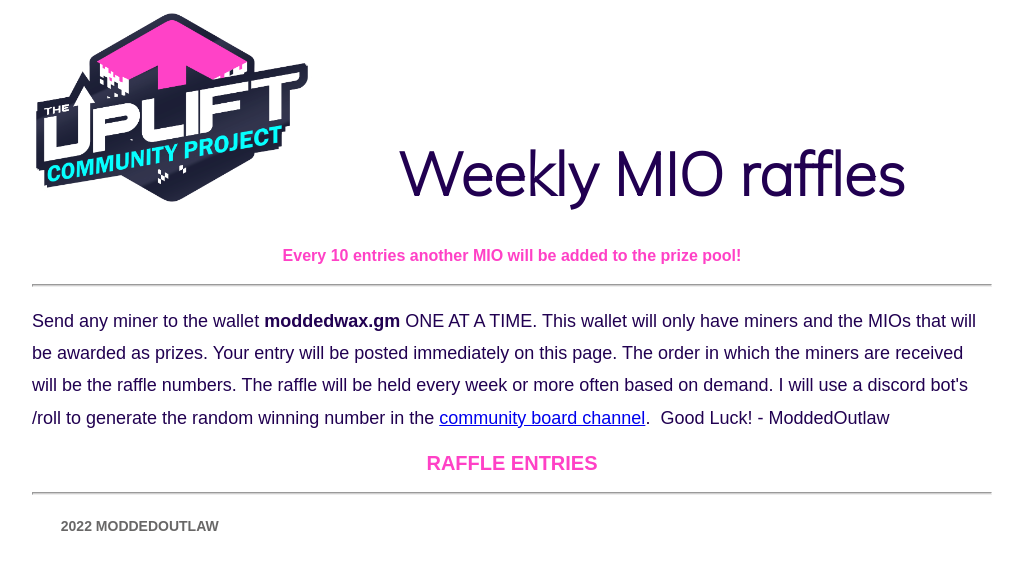
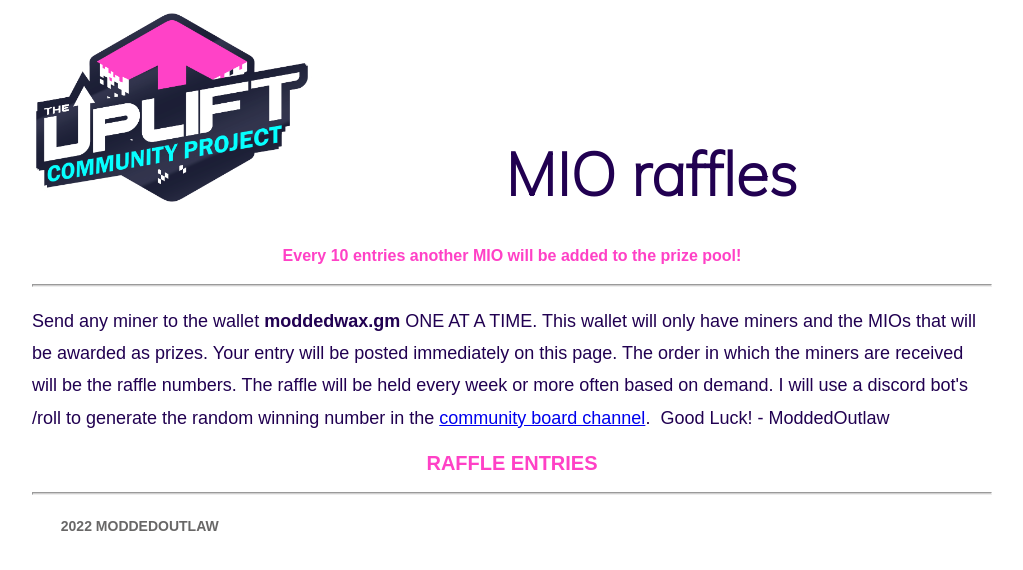
Before and after one commit to ModdedOutlaw/Raffle, a plain HTML site: page index.html in a window 1280 px wide. Shown: the whole page, without its empty margins (128-1151 px from the left). Drawn offline with Linux system fonts and the light colour scheme; no server answers.

Commit message:
Update index.html

```diff
--- a/index.html
+++ b/index.html
@@ -24,7 +24,7 @@
 
   <!-- Identity details -->
   <section class="profileHeader">
-    <h1>Weekly MIO raffles</h1>
+    <h1>MIO raffles</h1>
     <h3>Every 10 entries another MIO will be added to the prize pool!</h3>
     <hr>
     <p>Send any miner to the wallet <strong>moddedwax.gm</strong> ONE AT A TIME. This wallet will only have miners and the MIOs that will be awarded as prizes. Your entry will be posted immediately on this page. The order in which the miners are received will be the raffle numbers. The raffle will be held every week or more often based on demand. I will use a discord bot's /roll to generate the random winning number in the <a href="https://discord.com/channels/805449582124466206/810220726262956033" target="">community board channel</a>.&nbsp; Good Luck! - ModdedOutlaw&nbsp;</p>
```
